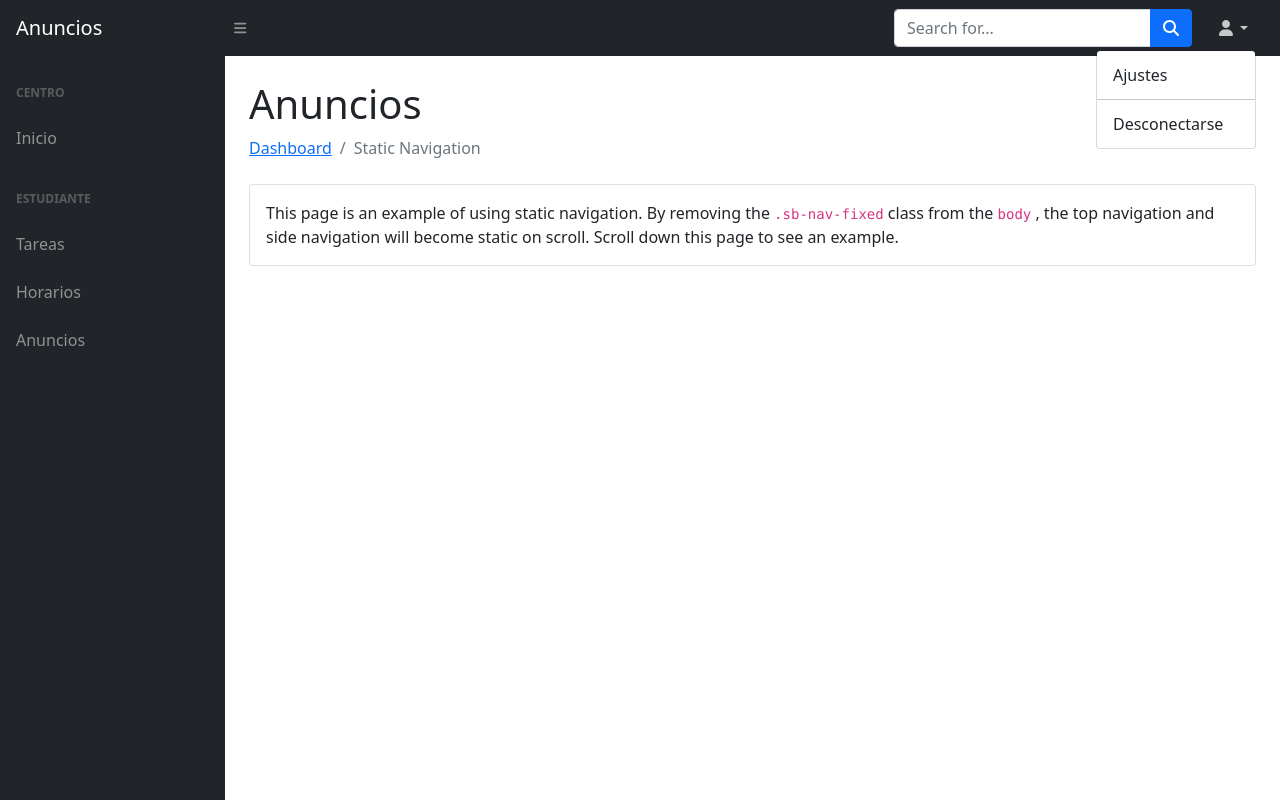
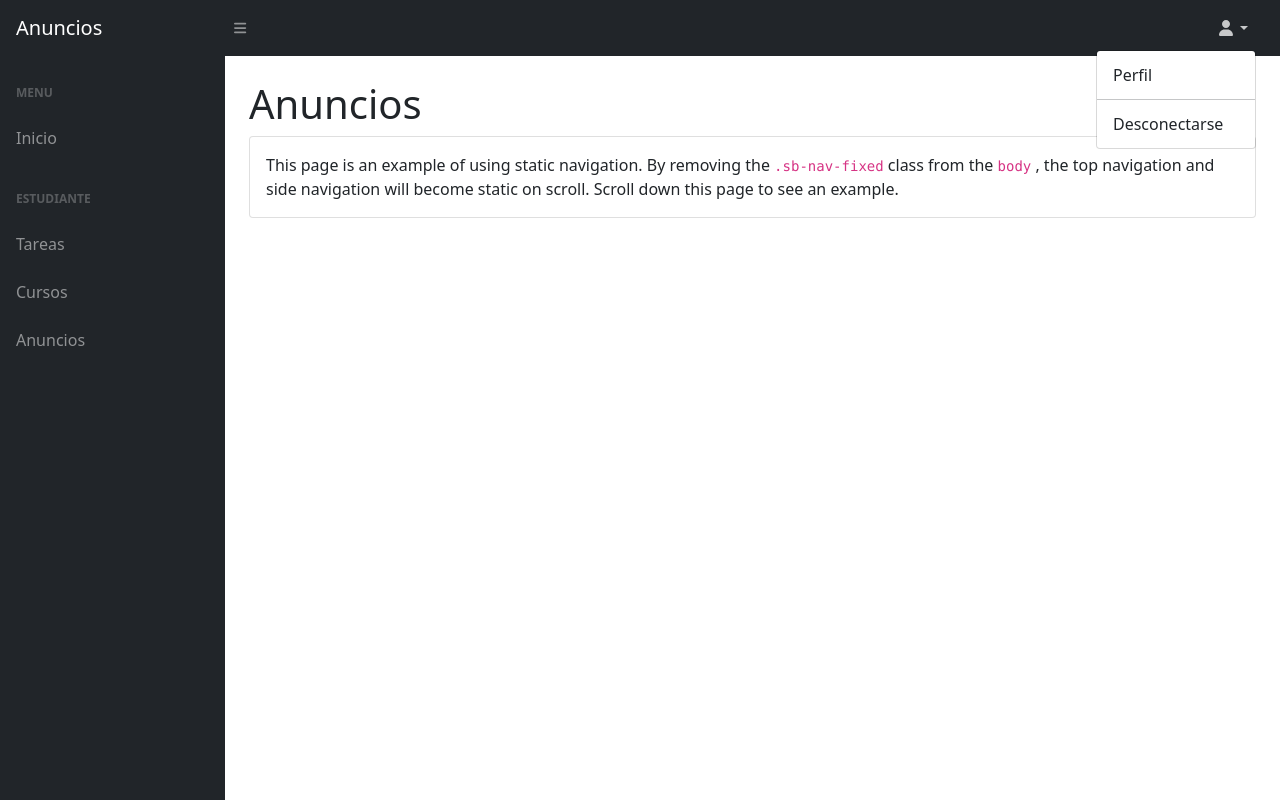
Before and after one commit to Vyeel123/inscripcion_plataforma, a plain HTML site: page layout-static.html in a window 1280 px wide. Both pictures are taken after a click on the button 1231 px from the left and 28 px from the top of the page. Shown: the top 800 px of the page. Drawn offline with nearby package versions, Linux system fonts and the light colour scheme.

Commit message:
Update layout-static.html

```diff
--- a/layout-static.html
+++ b/layout-static.html
@@ -17,21 +17,17 @@
             <a class="navbar-brand ps-3" href="layout-static.html">Anuncios</a>
             <!-- Sidebar Toggle-->
             <button class="btn btn-link btn-sm order-1 order-lg-0 me-4 me-lg-0" id="sidebarToggle" href="#!"><i class="fas fa-bars"></i></button>
-            <!-- Navbar Search-->
+            <!-- DEJAR-->
             <form class="d-none d-md-inline-block form-inline ms-auto me-0 me-md-3 my-2 my-md-0">
-                <div class="input-group">
-                    <input class="form-control" type="text" placeholder="Search for..." aria-label="Search for..." aria-describedby="btnNavbarSearch" />
-                    <button class="btn btn-primary" id="btnNavbarSearch" type="button"><i class="fas fa-search"></i></button>
-                </div>
             </form>
             <!-- Navbar-->
             <ul class="navbar-nav ms-auto ms-md-0 me-3 me-lg-4">
                 <li class="nav-item dropdown">
                     <a class="nav-link dropdown-toggle" id="navbarDropdown" href="#" role="button" data-bs-toggle="dropdown" aria-expanded="false"><i class="fas fa-user fa-fw"></i></a>
                     <ul class="dropdown-menu dropdown-menu-end" aria-labelledby="navbarDropdown">
-                        <li><a class="dropdown-item" href="#!">Ajustes</a></li>
+                        <li><a class="dropdown-item" href="#!">Perfil</a></li>
                         <li><hr class="dropdown-divider" /></li>
-                        <li><a class="dropdown-item" href="#!">Desconectarse</a></li>
+                        <li><a class="dropdown-item" href="login.html">Desconectarse</a></li>
                     </ul>
                 </li>
             </ul>
@@ -41,18 +37,18 @@
                 <nav class="sb-sidenav accordion sb-sidenav-dark" id="sidenavAccordion">
                     <div class="sb-sidenav-menu">
                         <div class="nav">
-                            <div class="sb-sidenav-menu-heading">Centro</div>
+                            <div class="sb-sidenav-menu-heading">Menu</div>
                             <a class="nav-link" href="index.html">
                                 Inicio
                             </a>
                             <div class="sb-sidenav-menu-heading">Estudiante</div>
-                            <a class="nav-link" href="tables.html">
+                            <a class="nav-link" href="tareas.html">
                                 Tareas
                             </a>
-                            <a class="nav-link" href="charts.html">
-                                Horarios
+                            <a class="nav-link" href="curso-gestion.html">
+                                Cursos
                             </a>
-                            <a class="nav-link" href="layout-static.html">
+                            <a class="nav-link" href="anuncios.html">
                                 Anuncios
                             </a>
                         </div>
@@ -63,10 +59,6 @@
                 <main>
                     <div class="container-fluid px-4">
                         <h1 class="mt-4">Anuncios</h1>
-                        <ol class="breadcrumb mb-4">
-                            <li class="breadcrumb-item"><a href="index.html">Dashboard</a></li>
-                            <li class="breadcrumb-item active">Static Navigation</li>
-                        </ol>
                         <div class="card mb-4">
                             <div class="card-body">
                                 <p class="mb-0">
```
